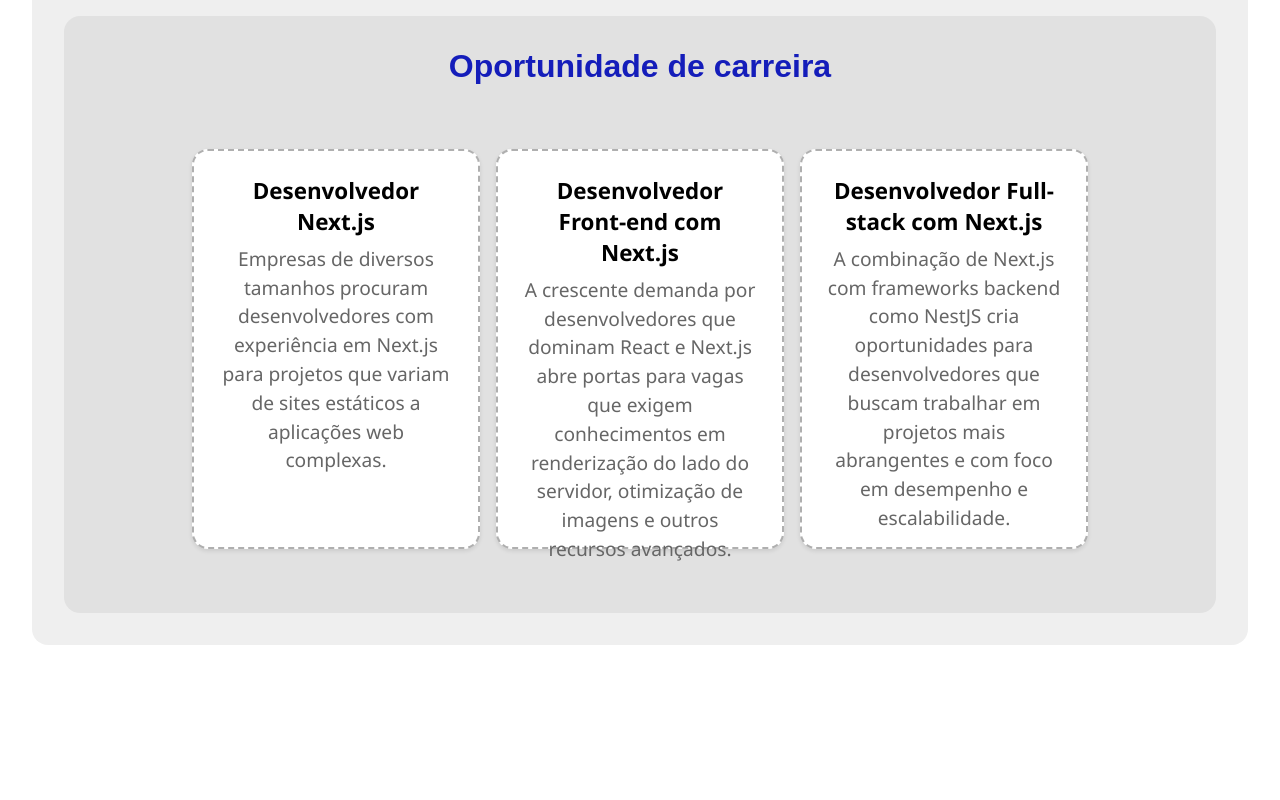
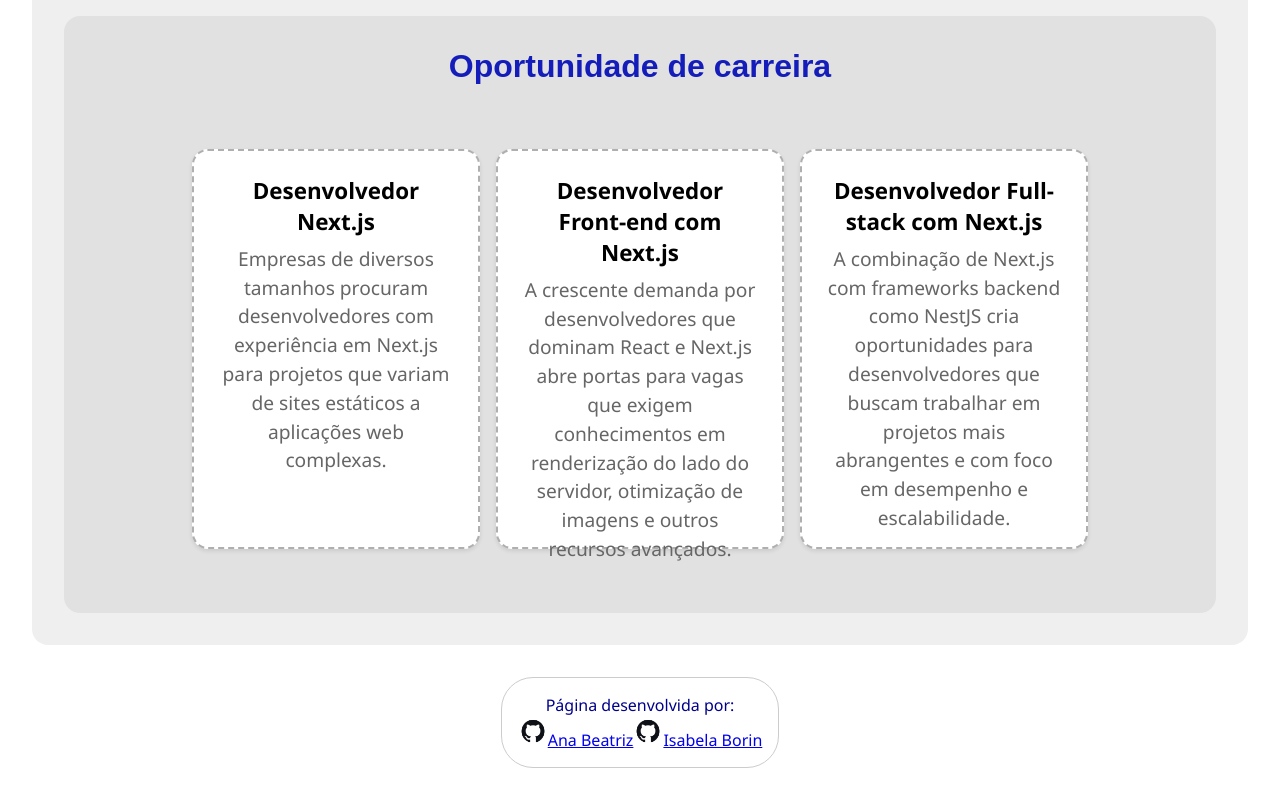
Before and after one commit to joaoporto27/frameworks, a Next.js app: page /next in a window 1280 px wide. Shown: the part 8789-9589 px from the top of the page. Before the commit the page ends 9466 px from the top, so only its background shows below. Built offline with nearby package versions, Linux system fonts and the light colour scheme.

Commit message:
feat: developers

```diff
--- a/src/app/next/nextjs.module.css
+++ b/src/app/next/nextjs.module.css
@@ -60,3 +60,24 @@
     padding: 2rem;
     gap: 1rem;
 }
+
+.footer {
+    padding: 1rem;
+    border: 1px solid #ccc;
+    color: darkblue;
+    text-decoration: none;
+    margin-top: 2rem;
+    text-align: center;
+    font-size: 1rem;
+    display: flex;
+    flex-direction: column;
+    align-items: center;
+    border-radius: 2rem;
+}
+
+.developers{
+    display: flex;
+    align-items: center;
+    justify-content: center;
+    text-decoration: none;
+}
--- a/src/app/next/page.jsx
+++ b/src/app/next/page.jsx
@@ -1,6 +1,8 @@
 import styles from "./nextjs.module.css";
 import CardNextjs from "../../components/CardNextjs/CardNextjs";
 import CardNextEmpre from "../../components/CardNextEmpre/CardNextEmpre";
+import Link from "next/link";
+import Image from "next/image";
 
 export default function NextJs() {
     return (
@@ -79,6 +81,31 @@
                 </div>
             </div>
         </div>
+        <div className={styles.footer}>
+                <p>Página desenvolvida por:</p>
+                <div className={styles.developers}>
+                    <Link href="https://github.com/souzabweatriz" className={styles.logo}>
+                        <Image
+                            src="/images/github.jpg"
+                            className={styles.image}
+                            alt="Logo GitHub Ana Beatriz"
+                            width={30}
+                            height={30}
+                        />
+                        Ana Beatriz
+                    </Link>
+                    <Link href="https://github.com/isab5" className={styles.logo}>
+                        <Image
+                            src="/images/github.jpg"
+                            className={styles.image}
+                            alt="Logo GitHub Isabela Borin"
+                            width={30}
+                            height={30}
+                        />
+                        Isabela Borin
+                    </Link>
+                </div>
+            </div>
         </div>
     )
 }
```
Also changed, not shown: public/images/github.jpg (added).
